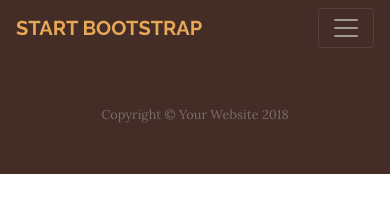
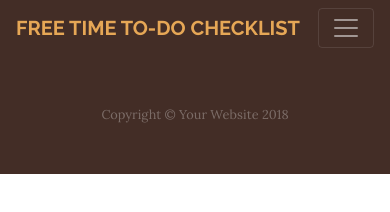
Before and after one commit to ZachMcEachern/Free-Time-To-Do-List, a website: page books.html in a window 390 px wide. Drawn offline with nearby package versions, Linux system fonts and the light colour scheme; files that its build step writes are made by us from their sources.

Commit message:
Changed navbar
Changed the title.

```diff
--- a/books.html
+++ b/books.html
@@ -32,7 +32,7 @@
     <!-- Navigation -->
     <nav class="navbar navbar-expand-lg navbar-dark py-lg-4" id="mainNav">
       <div class="container">
-        <a class="navbar-brand text-uppercase text-expanded font-weight-bold d-lg-none" href="#">Start Bootstrap</a>
+        <a class="navbar-brand text-uppercase text-expanded font-weight-bold d-lg-none" href="#">Free Time To-Do Checklist</a>
         <button class="navbar-toggler" type="button" data-toggle="collapse" data-target="#navbarResponsive" aria-controls="navbarResponsive" aria-expanded="false" aria-label="Toggle navigation">
           <span class="navbar-toggler-icon"></span>
         </button>
```
Also changed, not shown: index.html (+1 -1 lines), movies.html (+1 -1 lines), tv_shows.html (+1 -1 lines), video_games.html (+1 -1 lines).
